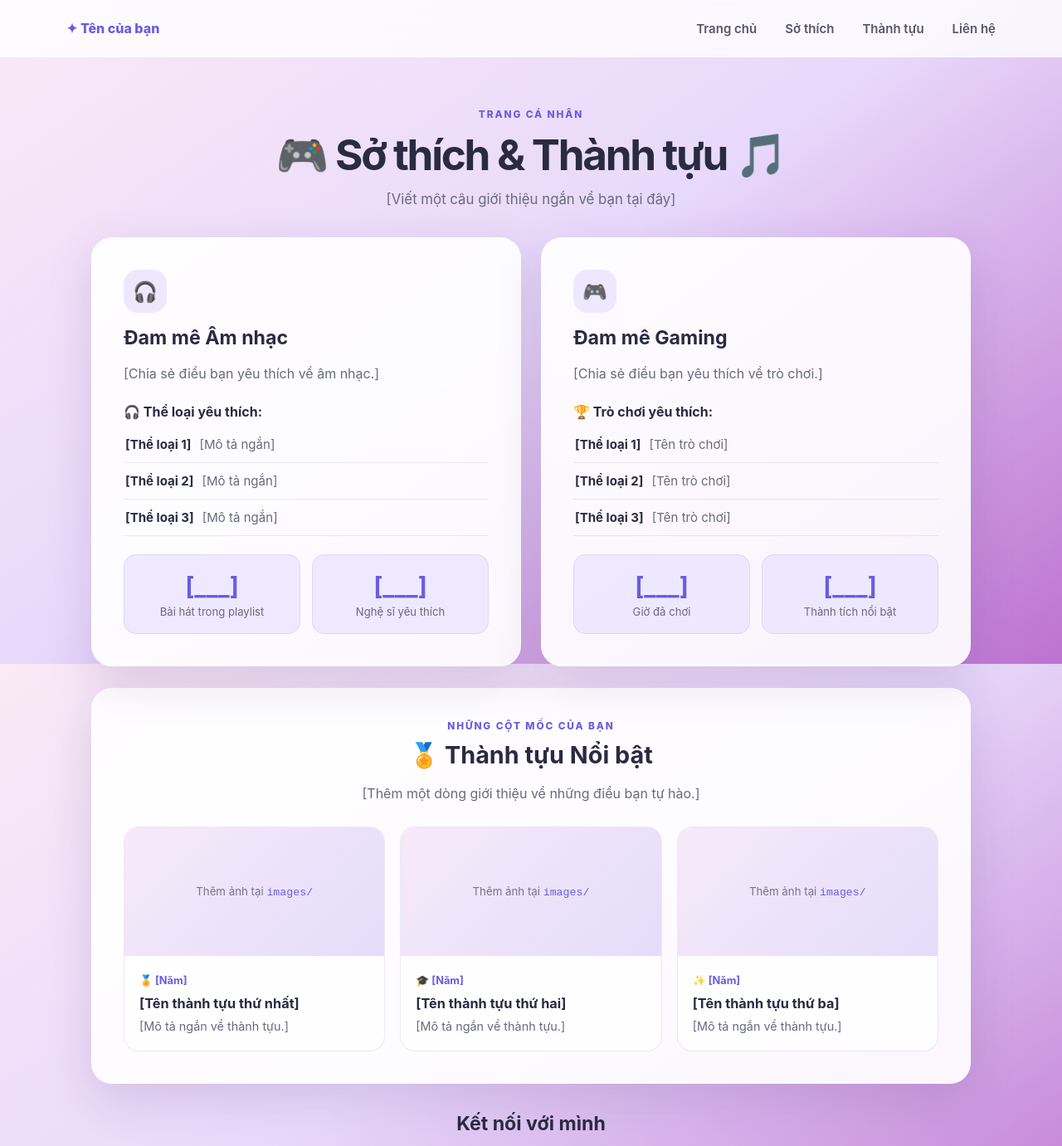
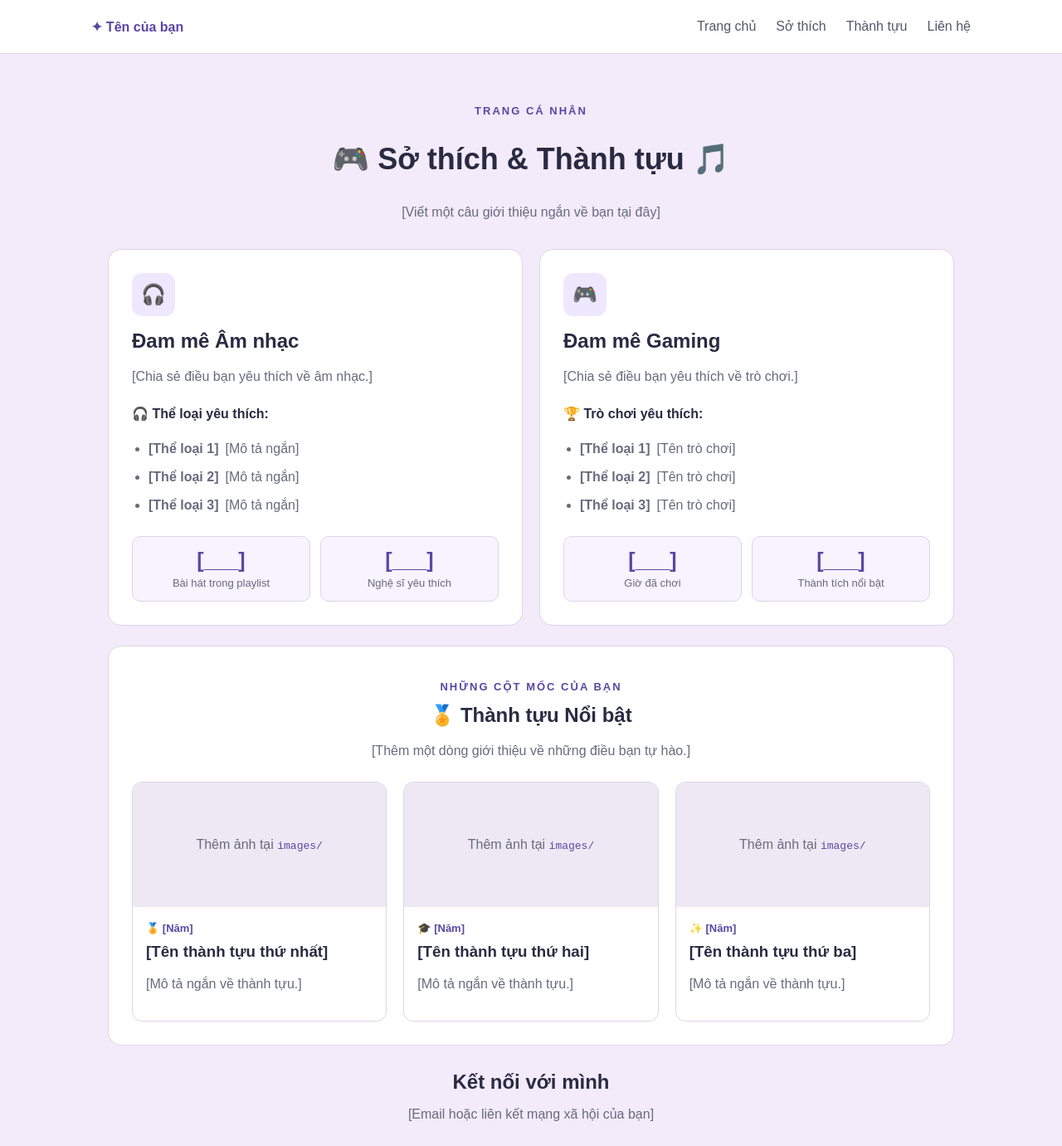
Before and after one commit to NhatNam-5/BaiTapLon_K20-02_Ki1, a plain HTML site: page index.html in a window 1280 px wide. Shown: the top 1381 px of the page at 83% size. Drawn offline with Linux system fonts and the light colour scheme.

Commit message:
Simplify CSS using basic Flexbox layout

```diff
--- a/style.css
+++ b/style.css
@@ -1,78 +1,270 @@
-:root {
-  color-scheme: light;
-  --ink: #292b42;
-  --muted: #686a7d;
-  --panel: rgba(255, 255, 255, .91);
-  --line: rgba(106, 87, 180, .13);
-  --accent: #695de0;
-  --accent-2: #a94fc3;
-  --shadow: 0 18px 55px rgba(70, 35, 105, .15);
+/* CSS cơ bản: bộ chọn, màu sắc, khoảng cách, viền và Flexbox. */
+* {
+  box-sizing: border-box;
 }
-* { box-sizing: border-box; }
-html { scroll-behavior: smooth; }
+
 body {
   margin: 0;
-  min-height: 100vh;
-  color: var(--ink);
-  font-family: Inter, ui-sans-serif, system-ui, -apple-system, "Segoe UI", sans-serif;
-  background: linear-gradient(145deg, #fae9f6 0%, #e8d9fb 48%, #bd72d0 100%);
-  background-attachment: fixed;
+  color: #292b42;
+  font-family: Arial, sans-serif;
+  background-color: #f3eafa;
 }
-a { color: inherit; }
-.site-header { position: sticky; top: 0; z-index: 5; background: rgba(255,255,255,.78); backdrop-filter: blur(14px); border-bottom: 1px solid rgba(255,255,255,.75); }
-.navbar { width: min(1120px, calc(100% - 40px)); min-height: 68px; margin: auto; display: flex; align-items: center; justify-content: space-between; gap: 24px; }
-.brand { color: var(--accent); font-weight: 800; text-decoration: none; white-space: nowrap; }
-.nav-links { display: flex; align-items: center; justify-content: center; gap: clamp(14px, 3vw, 34px); }
-.nav-links a { color: #55566c; text-decoration: none; font-size: .94rem; font-weight: 600; }
-.nav-links a:hover { color: var(--accent); }
-.theme-button { width: 40px; height: 40px; border: 1px solid var(--line); border-radius: 50%; background: white; cursor: pointer; font-size: 1.1rem; }
-.page-shell { width: min(1060px, calc(100% - 36px)); margin: auto; padding: 62px 0 30px; }
-.intro { text-align: center; margin: 0 auto 36px; }
-.eyebrow { margin: 0 0 10px; color: var(--accent); font-size: .74rem; font-weight: 800; letter-spacing: .16em; }
-h1 { margin: 0; font-size: clamp(2rem, 5vw, 3.2rem); letter-spacing: -.045em; }
-.subtitle { margin: 12px 0 0; color: var(--muted); font-size: 1.05rem; }
-.interest-grid { display: grid; grid-template-columns: repeat(2, minmax(0, 1fr)); gap: 24px; }
-.panel { background: var(--panel); border: 1px solid rgba(255,255,255,.85); border-radius: 25px; box-shadow: var(--shadow); }
-.interest-card { padding: clamp(24px, 4vw, 38px); }
-.icon-bubble { width: 52px; height: 52px; display: grid; place-items: center; border-radius: 17px; background: #eee8ff; font-size: 1.5rem; }
-h2 { margin: 16px 0 8px; font-size: 1.45rem; }
-.description { color: var(--muted); line-height: 1.7; }
-.interest-card h3 { margin: 22px 0 8px; font-size: 1rem; }
-.detail-list { list-style: none; padding: 0; margin: 0; }
-.detail-list li { display: flex; flex-wrap: wrap; gap: 6px 10px; padding: 12px 2px; border-bottom: 1px solid var(--line); color: var(--muted); font-size: .94rem; }
-.detail-list strong { color: var(--ink); }
-.stats { display: grid; grid-template-columns: 1fr 1fr; gap: 14px; margin-top: 22px; }
-.stat { min-height: 96px; display: flex; flex-direction: column; justify-content: center; align-items: center; padding: 12px; border: 1px solid var(--line); border-radius: 15px; background: rgba(235,229,255,.78); text-align: center; }
-.stat strong { color: var(--accent); font-size: 1.85rem; }
-.stat span { margin-top: 5px; color: var(--muted); font-size: .82rem; }
-.achievements { margin-top: 26px; padding: clamp(24px, 4vw, 38px); }
-.section-heading { text-align: center; margin-bottom: 26px; }
-.section-heading h2 { margin: 0; font-size: 1.8rem; }
-.section-heading .description { margin-bottom: 0; }
-.achievement-grid { display: grid; grid-template-columns: repeat(3, minmax(0, 1fr)); gap: 18px; }
-.achievement-card { overflow: hidden; border: 1px solid var(--line); border-radius: 18px; background: rgba(255,255,255,.73); }
-.image-placeholder { min-height: 155px; display: grid; place-items: center; color: #79728d; background: linear-gradient(135deg, #f7e9f8, #e3ddfb); text-align: center; font-size: .83rem; }
-.image-placeholder code { color: var(--accent); }
-.achievement-copy { padding: 18px; }
-.badge { color: var(--accent); font-size: .8rem; font-weight: 750; }
-.achievement-copy h3 { margin: 9px 0 6px; font-size: 1.02rem; }
-.achievement-copy p { margin: 0; color: var(--muted); font-size: .9rem; line-height: 1.6; }
-.contact { padding: 34px 10px 10px; text-align: center; }
-.contact h2 { margin: 0; }
-.contact p { color: var(--muted); }
-footer { padding: 20px; color: #5e526a; text-align: center; font-size: .86rem; }
-body.dark-mode { --ink: #f2efff; --muted: #c4bfd5; --panel: rgba(38, 31, 57, .94); --line: rgba(217, 203, 255, .16); --accent: #c3a9ff; --shadow: 0 18px 55px rgba(15, 8, 28, .28); background: linear-gradient(145deg, #211b35, #302243 52%, #593c69); }
-.dark-mode .site-header { background: rgba(32,25,46,.86); border-color: var(--line); }
-.dark-mode .nav-links a { color: #e0d9ed; }
-.dark-mode .theme-button, .dark-mode .achievement-card { color: var(--ink); background: #332a46; }
-.dark-mode .icon-bubble, .dark-mode .stat, .dark-mode .image-placeholder { background: #39304e; }
-.dark-mode footer { color: var(--muted); }
-@media (max-width: 720px) {
-  .navbar { width: min(100% - 28px, 600px); min-height: 62px; flex-wrap: wrap; gap: 12px; padding: 12px 0; }
-  .nav-links { order: 3; width: 100%; justify-content: space-between; gap: 8px; }
-  .nav-links a { font-size: .82rem; }
-  .page-shell { padding-top: 42px; }
-  .interest-grid { grid-template-columns: 1fr; }
-  .achievement-grid { grid-template-columns: 1fr; }
-  .image-placeholder { min-height: 190px; }
+
+a {
+  color: inherit;
 }
+
+.site-header {
+  background-color: #ffffff;
+  border-bottom: 1px solid #ded5e8;
+}
+
+.navbar {
+  max-width: 1100px;
+  min-height: 64px;
+  margin: 0 auto;
+  padding: 12px 20px;
+  display: flex;
+  align-items: center;
+  justify-content: space-between;
+  gap: 20px;
+}
+
+.brand {
+  color: #5947a5;
+  font-weight: bold;
+  text-decoration: none;
+}
+
+.nav-links {
+  display: flex;
+  gap: 24px;
+}
+
+.nav-links a {
+  color: #55566c;
+  text-decoration: none;
+}
+
+.nav-links a:hover,
+.nav-links a:focus {
+  color: #5947a5;
+  text-decoration: underline;
+}
+
+.page-shell {
+  max-width: 1060px;
+  margin: 0 auto;
+  padding: 48px 20px 24px;
+}
+
+.intro {
+  margin-bottom: 32px;
+  text-align: center;
+}
+
+.eyebrow {
+  color: #5947a5;
+  font-size: 13px;
+  font-weight: bold;
+  letter-spacing: 2px;
+}
+
+h1 {
+  font-size: 36px;
+}
+
+.subtitle,
+.description {
+  color: #686a7d;
+  line-height: 1.6;
+}
+
+.interest-grid,
+.achievement-grid {
+  display: flex;
+  flex-wrap: wrap;
+  gap: 20px;
+}
+
+.panel {
+  background-color: #ffffff;
+  border: 1px solid #ded5e8;
+  border-radius: 16px;
+}
+
+.interest-card {
+  flex: 1 1 400px;
+  padding: 28px;
+}
+
+.icon-bubble {
+  width: 52px;
+  height: 52px;
+  display: flex;
+  align-items: center;
+  justify-content: center;
+  border-radius: 12px;
+  background-color: #eee8ff;
+  font-size: 24px;
+}
+
+h2 {
+  margin: 16px 0 8px;
+  font-size: 24px;
+}
+
+.interest-card h3 {
+  margin: 22px 0 8px;
+  font-size: 16px;
+}
+
+.detail-list {
+  padding-left: 20px;
+  color: #686a7d;
+}
+
+.detail-list li {
+  padding: 8px 0;
+}
+
+.detail-list span {
+  margin-left: 8px;
+}
+
+.stats {
+  display: flex;
+  gap: 12px;
+  margin-top: 20px;
+}
+
+.stat {
+  flex: 1;
+  padding: 14px 8px;
+  border: 1px solid #ded5e8;
+  border-radius: 10px;
+  background-color: #f7f3ff;
+  text-align: center;
+}
+
+.stat strong,
+.stat span {
+  display: block;
+}
+
+.stat strong {
+  color: #5947a5;
+  font-size: 25px;
+}
+
+.stat span {
+  margin-top: 5px;
+  color: #686a7d;
+  font-size: 13px;
+}
+
+.achievements {
+  margin-top: 24px;
+  padding: 28px;
+}
+
+.section-heading {
+  margin-bottom: 24px;
+  text-align: center;
+}
+
+.section-heading h2 {
+  margin-top: 0;
+}
+
+.achievement-card {
+  flex: 1 1 220px;
+  overflow: hidden;
+  border: 1px solid #ded5e8;
+  border-radius: 12px;
+  background-color: #ffffff;
+}
+
+.image-placeholder {
+  min-height: 150px;
+  display: flex;
+  align-items: center;
+  justify-content: center;
+  color: #686a7d;
+  background-color: #eee8f5;
+  text-align: center;
+}
+
+.image-placeholder code,
+.badge {
+  color: #5947a5;
+}
+
+.achievement-copy {
+  padding: 16px;
+}
+
+.badge {
+  font-size: 13px;
+  font-weight: bold;
+}
+
+.achievement-copy h3 {
+  margin: 9px 0 6px;
+}
+
+.achievement-copy p {
+  color: #686a7d;
+  line-height: 1.5;
+}
+
+.contact {
+  padding: 30px 10px 10px;
+  text-align: center;
+}
+
+.contact h2 {
+  margin: 0;
+}
+
+.contact p {
+  color: #686a7d;
+}
+
+footer {
+  padding: 18px;
+  color: #5e526a;
+  text-align: center;
+  font-size: 14px;
+}
+
+/* Media query: phần tự tìm hiểu để trang dễ xem trên điện thoại. */
+@media (max-width: 650px) {
+  .navbar {
+    flex-direction: column;
+    gap: 12px;
+  }
+
+  .nav-links {
+    flex-wrap: wrap;
+    justify-content: center;
+    gap: 12px;
+  }
+
+  .page-shell {
+    padding-top: 32px;
+  }
+
+  h1 {
+    font-size: 29px;
+  }
+
+  .interest-card,
+  .achievements {
+    padding: 20px;
+  }
+
+  .stats {
+    flex-direction: column;
+  }
+}
```
